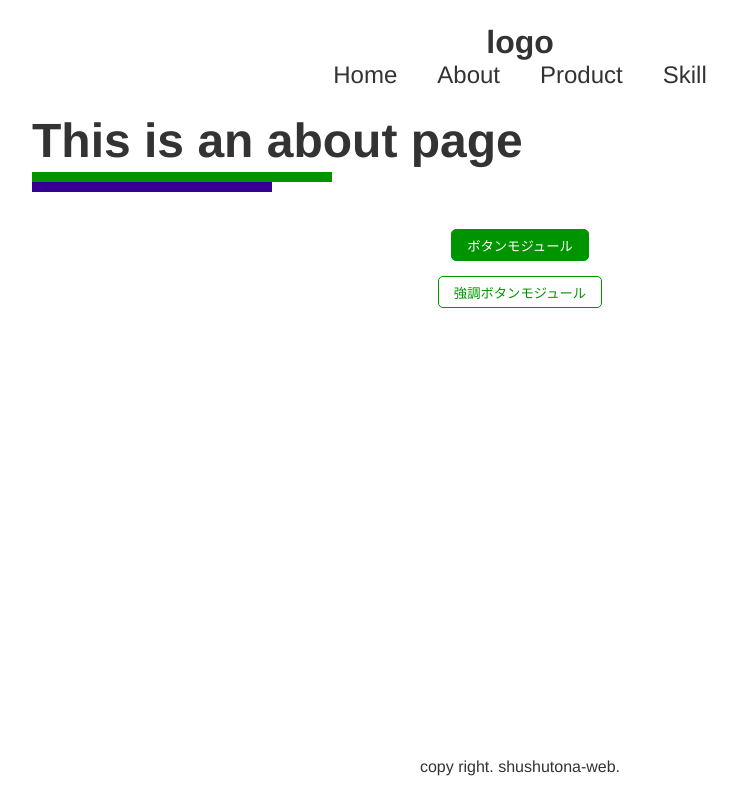
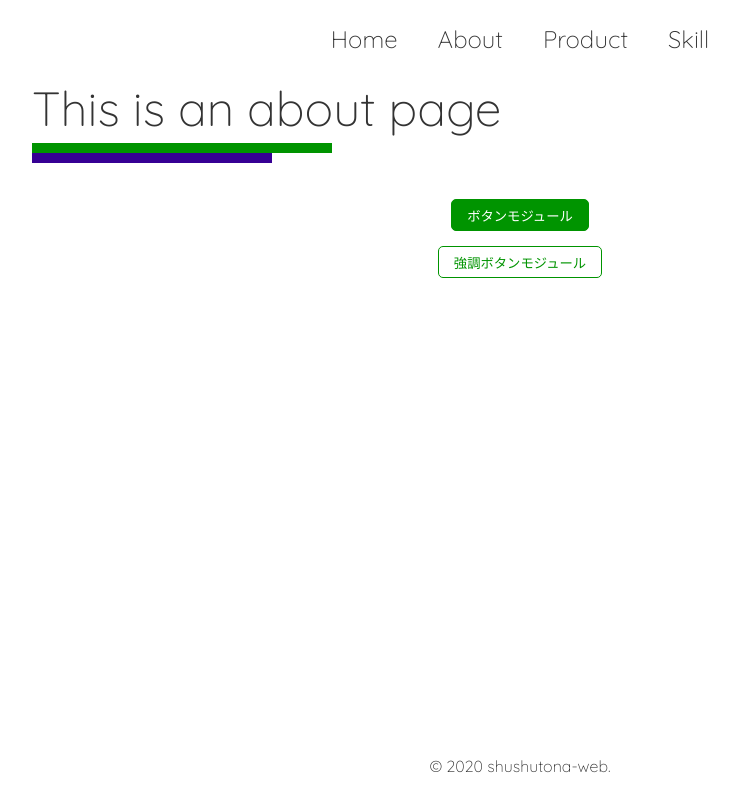
Before and after one commit to shushuTona/shushutona-web, a Vue app: page /about in a window 1280 px wide. Shown: the whole page, without its empty margins (120-859 px from the left). Built offline with nearby package versions, Linux system fonts and the light colour scheme.

Commit message:
web-font追加＆headerロゴ削除

```diff
--- a/src/App.vue
+++ b/src/App.vue
@@ -21,6 +21,8 @@ export default {
 </script>
 
 <style lang="scss">
+@import url('https://fonts.googleapis.com/css2?family=Quicksand:wght@300&display=swap');
+
 *,
 *::before,
 *::after {
@@ -36,7 +38,7 @@ body {
     padding: 0;
     color: $FONT_COLOR;
     font-size: 1.4rem;
-    font-family: "Helvetica Neue", "Helvetica", "Hiragino Sans", "Hiragino Kaku Gothic ProN", "Arial", "Yu Gothic", "Meiryo", sans-serif;
+    font-family: "Quicksand", "Helvetica Neue", "Helvetica", "Hiragino Sans", "Hiragino Kaku Gothic ProN", "Arial", "Yu Gothic", "Meiryo", sans-serif;
 
     @include breakPC() {
         font-size: 1.6rem;
@@ -65,6 +67,7 @@ h4,
 h5,
 h6 {
     margin: 0;
+    font-weight: 300;
 }
 
 ul,
--- a/src/components/atoms/atoms.heading2.vue
+++ b/src/components/atoms/atoms.heading1.vue
@@ -1,12 +1,12 @@
 <template>
-    <h2 class="m-heading2">
-        <span class="heading2__inner">{{ headingText }}</span>
-    </h2>
+    <h1 class="m-heading1">
+        <span class="heading1__inner">{{ headingText }}</span>
+    </h1>
 </template>
 
 <script>
 export default {
-    name: 'Heading2',
+    name: 'Heading1',
     props: {
         headingText: {
             type: String,
@@ -27,10 +27,9 @@ export default {
     }
 }
 
-.m-heading2 {
+.m-heading1 {
     margin: 48px 0 24px;
     padding: 0 0 15px;
-    font-weight: bold;
     font-size: 3.6rem;
 
     @include breakPC() {
@@ -39,7 +38,7 @@ export default {
         font-size: 4.8rem;
     }
 
-    .heading2 {
+    .heading1 {
         &__inner {
             position: relative;
             z-index: 1;
--- a/src/components/organisms/organisms.footer.vue
+++ b/src/components/organisms/organisms.footer.vue
@@ -1,6 +1,6 @@
 <template>
     <footer class="l-footer">
-        <p>copy right. shushutona-web.</p>
+        <p>© 2020 shushutona-web.</p>
     </footer>
 </template>
 
--- a/src/components/organisms/organisms.header.vue
+++ b/src/components/organisms/organisms.header.vue
@@ -1,8 +1,6 @@
 <template>
     <header class="l-header">
         <div class="header__inner">
-            <h1 class="header__logo">logo</h1>
-
             <HeaderNav />
         </div>
     </header>
--- a/src/components/organisms/organisms.main.vue
+++ b/src/components/organisms/organisms.main.vue
@@ -1,7 +1,7 @@
 <template>
     <main class="l-main">
         <router-view/>
-        <canvas class="main__canvas"></canvas>
+        <canvas class="main__canvas" ref="canvas"></canvas>
     </main>
 </template>
 
--- a/src/views/views.about.vue
+++ b/src/views/views.about.vue
@@ -1,6 +1,6 @@
 <template>
     <div class="views-about">
-        <Heading2 :headingText="'This is an about page'" />
+        <Heading1 :headingText="'This is an about page'" />
         <Btn :btnText="'ボタンモジュール'" />
         <Btn :btnText="'強調ボタンモジュール'" :isEmphasis="true" />
     </div>
@@ -8,13 +8,13 @@
 
 <script>
 import Btn from '@/components/atoms/atoms.btn.vue';
-import Heading2 from '@/components/atoms/atoms.heading2.vue';
+import Heading1 from '@/components/atoms/atoms.heading1.vue';
 
 export default {
     name: 'About',
     components: {
         Btn,
-        Heading2
+        Heading1
     }
 }
 </script>
--- a/src/views/views.home.vue
+++ b/src/views/views.home.vue
@@ -1,16 +1,16 @@
 <template>
     <div class="views-home">
-        <Heading2 :headingText="'This is an home page'" />
+        <Heading1 :headingText="'This is an home page'" />
     </div>
 </template>
 
 <script>
-import Heading2 from '@/components/atoms/atoms.heading2.vue';
+import Heading1 from '@/components/atoms/atoms.heading1.vue';
 
 export default {
     name: 'Home',
     components: {
-        Heading2
+        Heading1
     }
 }
 </script>
--- a/src/views/views.product.vue
+++ b/src/views/views.product.vue
@@ -1,16 +1,16 @@
 <template>
     <div class="views-product">
-        <Heading2 :headingText="'This is an product page'" />
+        <Heading1 :headingText="'This is an product page'" />
     </div>
 </template>
 
 <script>
-import Heading2 from '@/components/atoms/atoms.heading2.vue';
+import Heading1 from '@/components/atoms/atoms.heading1.vue';
 
 export default {
     name: 'Product',
     components: {
-        Heading2
+        Heading1
     }
 }
 </script>
--- a/src/views/views.skill.vue
+++ b/src/views/views.skill.vue
@@ -1,16 +1,16 @@
 <template>
     <div class="views-skill">
-        <Heading2 :headingText="'This is an skill page'" />
+        <Heading1 :headingText="'This is an skill page'" />
     </div>
 </template>
 
 <script>
-import Heading2 from '@/components/atoms/atoms.heading2.vue';
+import Heading1 from '@/components/atoms/atoms.heading1.vue';
 
 export default {
     name: 'Skill',
     components: {
-        Heading2
+        Heading1
     }
 }
 </script>
```
